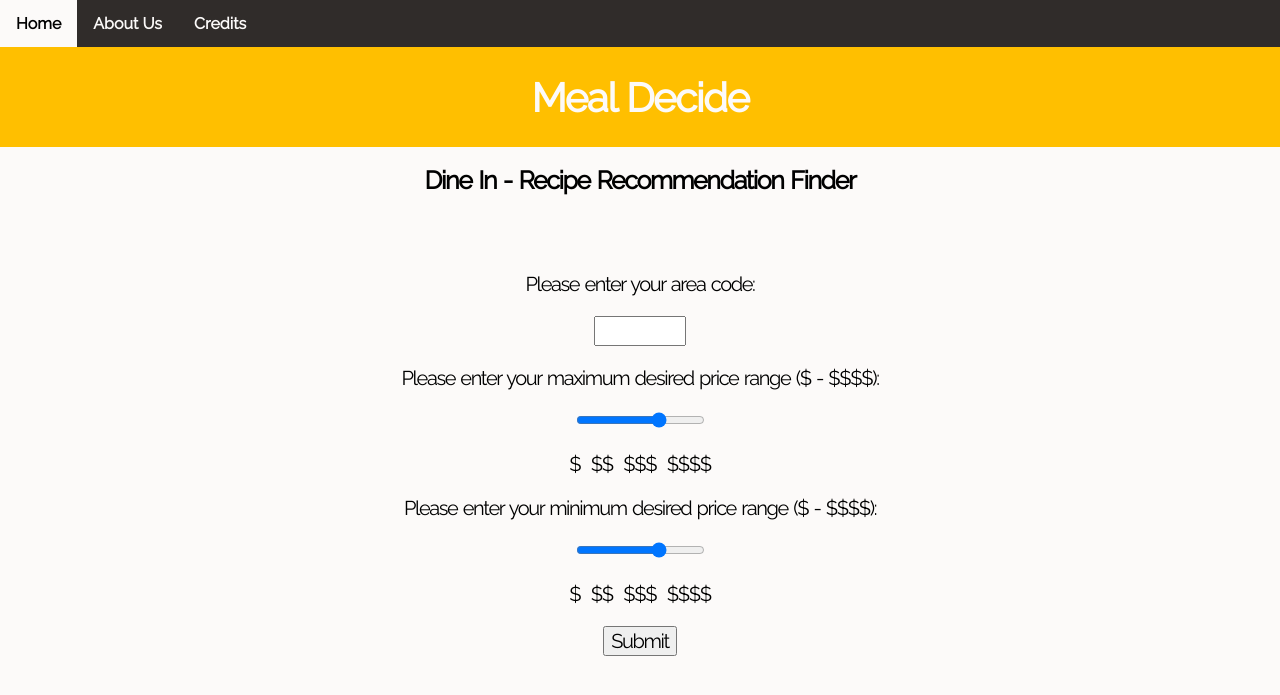
After one commit to Software-Engineering-Fall-2021/Final-Project-MealDecide, a Flask app: template templates/dine_in_results.html in a window 1280 px wide. The commit adds this page. Shown: the top 695 px of the page. Run offline with Flask 2, Linux system fonts and the light colour scheme; the template is opened without the code that fills it, so the values that code supplies are empty.

Commit message:
Added dine in information

```diff
--- a/app.py
+++ b/app.py
@@ -5,17 +5,9 @@ from flask import Flask, request, render_template
 app = Flask(__name__)
 
 survey_core_questions = {
-    'distance': '',
-    'allergies': False,  # TODO: if allergies == True, then if allergy in food take it out
-    'italian': False,
-    'chinese': False,
-    'american': False,
-    'breakfast': False,
-    'thai': False,
-    'arab': False,
-    'indian': False,
-    'mexican': False
-    # TODO: get all other kinds of food eventualy
+    'price_max': '',
+    'price_min': '',
+    'zip_code': ''
 }
 
 
@@ -48,7 +40,6 @@ def go_out_location():
     state = None
     price_range = None
 
-    # Find age score.
     if zip_code is not None:
         location = _go_out.identify_entry(str(zip_code))
         print(str(location))
@@ -71,6 +62,10 @@ def go_out_location():
     else:
         price_range = "ERROR: PLEASE PROVIDE A VALID MAX AND MIN PRICE RANGE"
 
+    survey_core_questions['zip_code'] = zip_code
+    survey_core_questions['price_max'] = price_max
+    survey_core_questions['price_min'] = price_min
+
     return render_template('go_out.html',
                            latitude=latitude,
                            longitude=longitude,
@@ -79,7 +74,7 @@ def go_out_location():
                            price_range=price_range)
 
 
-@app.route("/dine_in", methods=["GET", "POST"])
+@app.route("/dine_in_location", methods=["GET", "POST"])
 def dine_in():
     return render_template('dine_in.html')
 
--- /dev/null
+++ b/templates/dine_in_results.html
@@ -0,0 +1,56 @@
+<!DOCTYPE html>
+<html lang="en">
+
+<head>
+    <meta charset="UTF-8">
+    <meta http-equiv="X-UA-Compatible" content="IE=edge">
+    <meta name="viewport" content="width=device-width, initial-scale=1.0">
+    <title>Meal Decide - Dine In</title>
+    <link rel="preconnect" href="https://fonts.googleapis.com">
+    <link rel="preconnect" href="https://fonts.gstatic.com" crossorigin>
+    <link href="https://fonts.googleapis.com/css2?family=Raleway&display=swap" rel="stylesheet">
+    <link rel="stylesheet" type="text/css" href="{{ url_for('static',filename='/index.css') }}">
+</head>
+
+<body>
+    <div class="navbar">
+        <a href="/">Home</a>
+        <a href="{{ url_for('proposal_btn') }}">About Us</a>
+        <a href="{{ url_for('credits_btn') }}">Credits</a>
+
+
+    </div>
+    <div class="title-container">
+        <div class="title-header">
+            <h1><br>Meal Decide</h1>
+        </div>
+    </div>
+
+    <div class="landing-page">
+
+        <br />
+        <h2>Dine In - Recipe Recommendation Finder</h2> <br>
+        <br />
+
+        <form action="{{ url_for('dine_in') }}" id="entry-form" , method='POST'>
+            <p>Please enter your area code: </p> <input type='number' name="zipcode" value="{{zipcode}}" min="00501"
+            max="99950"><br></p>
+            <p>Please enter your maximum desired price range ($ - $$$$): </p>
+            <div class="slidecontainer">
+                <input type="range" name="maxprice" value="{{maxprice}}" min="1" max="4" value="2" class="slider">
+                <p>$&nbsp;&nbsp;$$&nbsp;&nbsp;$$$&nbsp;&nbsp;$$$$</p>
+            </div>
+            <p>Please enter your minimum desired price range ($ - $$$$): </p>
+            <div class="slidecontainer">
+                <input type="range" name="minprice" value="{{minprice}}" min="1" max="4" value="2" class="slider">
+                <p>$&nbsp;&nbsp;$$&nbsp;&nbsp;$$$&nbsp;&nbsp;$$$$</p>
+            </div>
+            <input type="submit" value="Submit">
+        </form>
+
+    <script>
+    </script>
+
+</body>
+
+</html>
```
Also changed, not shown: templates/dine_in.html (+16 -0 lines).
